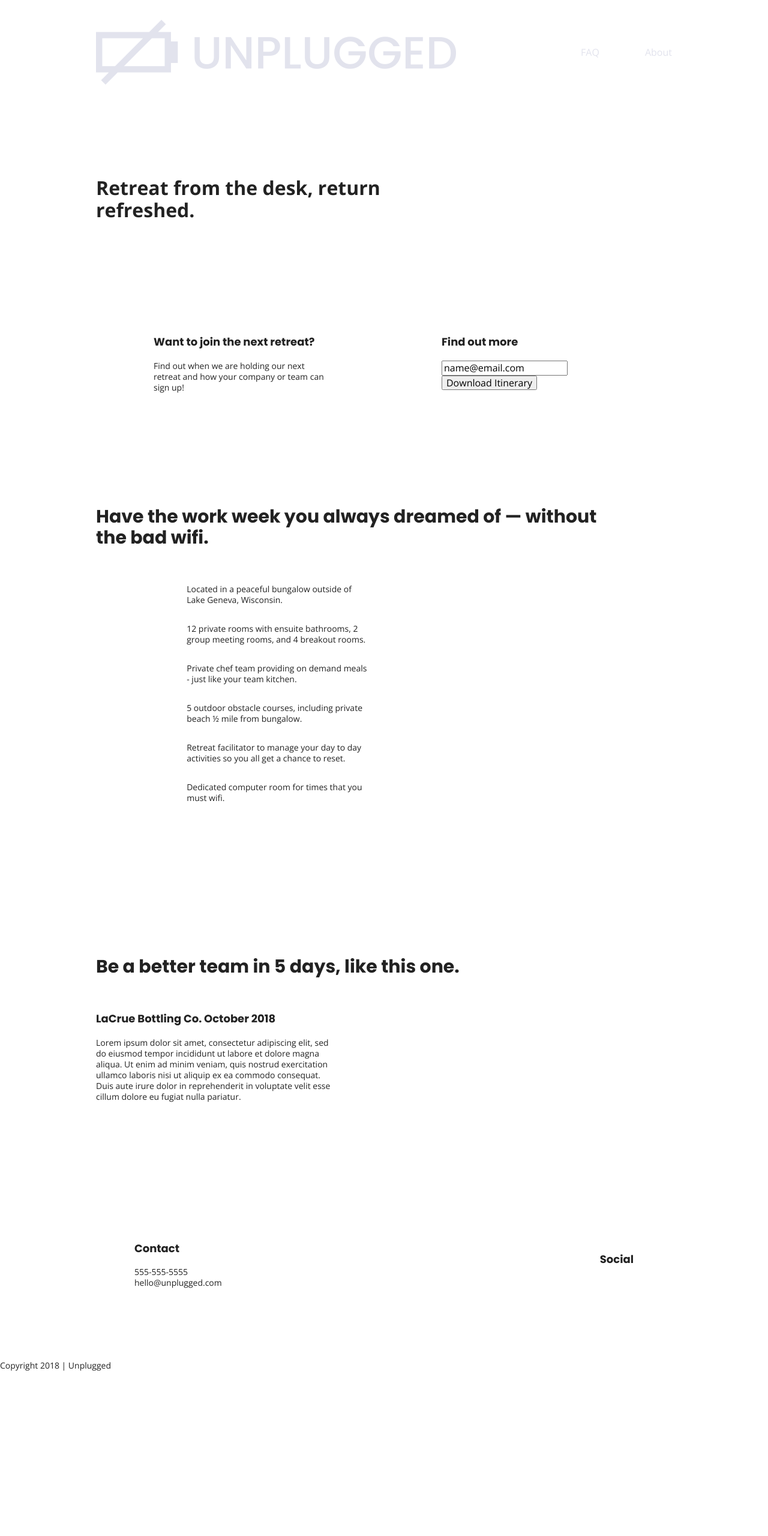
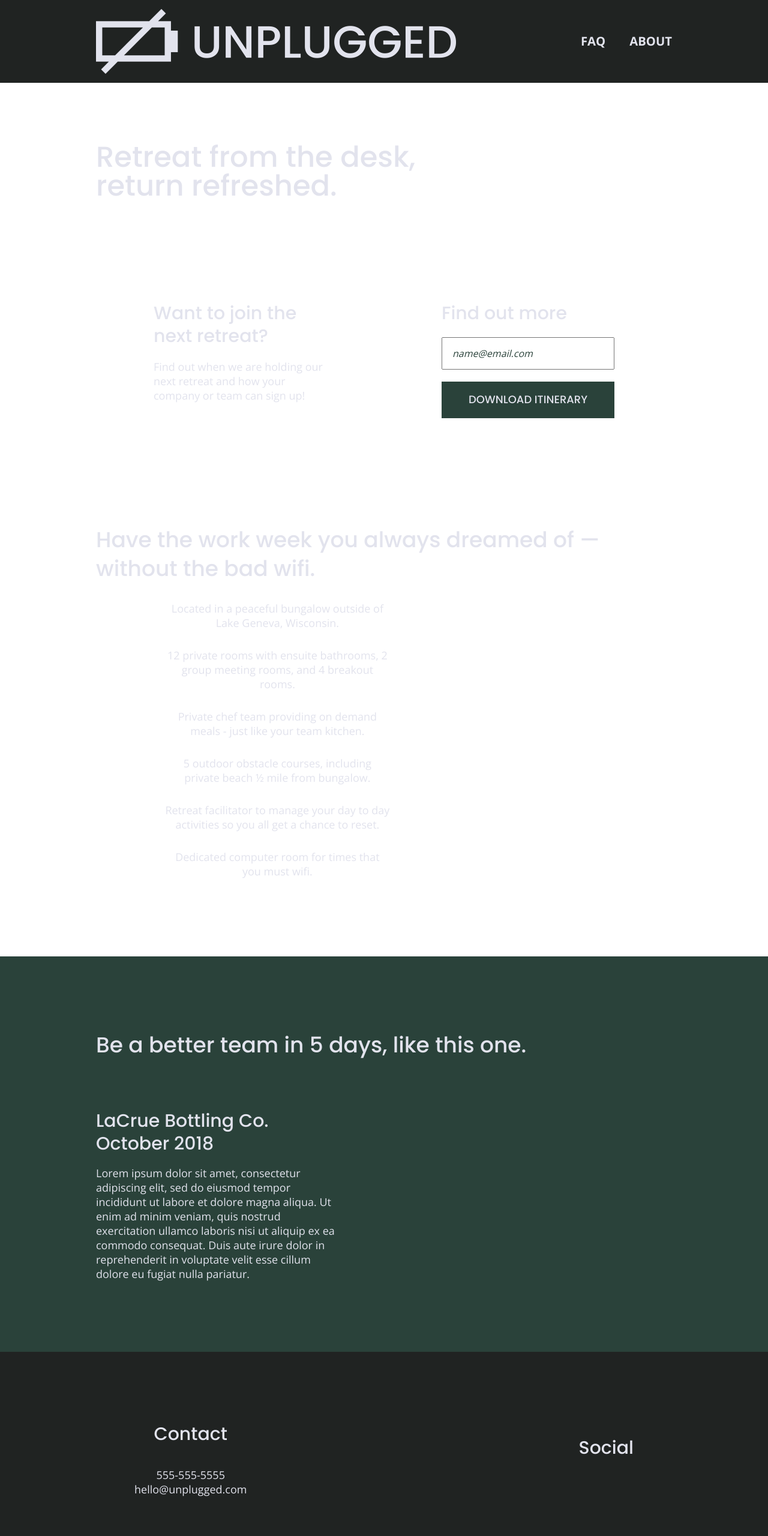
Before and after one commit to Tmerc72/unplugged-retreat, a website built with Parcel: page index.html in a window 1280 px wide. Shown: the top 2560 px of the page at 60% size. Before the commit the page ends 2305 px from the top, so only its background shows below. Built offline with nearby package versions, Linux system fonts and the light colour scheme.

Commit message:
Added more styling and colors

```diff
--- a/css/main.css
+++ b/css/main.css
@@ -97,6 +97,7 @@
   font-family: 'Open Sans', sans-serif;
   font-size: 1em;
   text-align: left;
+  color: #e2e3ed;
 }
 
 ul,
@@ -112,12 +113,14 @@
 h2 {
   font-family: 'Poppins', sans-serif;
   font-size: 1.875em;
+  font-weight: 500;
 }
 
 h3,
 h4 {
   font-family: 'Poppins', sans-serif;
   font-size: 1.125em;
+  font-weight: 500;
   margin: 20px 0;
 }
 
@@ -151,6 +154,7 @@
   justify-content: center;
   align-items: center;
   flex-flow: row wrap;
+  background-color: #202322;
 }
 
 header {
@@ -165,12 +169,22 @@
   margin: 0;
 }
 
+.header-divider {
+  background: #3a3a3a;
+  height: 1px;
+  width: 100%;
+  margin: 10px 0 20px 0;
+}
+
 header nav {
   display: flex;
   justify-content: space-around;
   align-items: center;
   flex-flow: row wrap;
   width: 60%;
+  font-size: 1.125em;
+  font-weight: 700;
+  text-transform: uppercase;
 }
 
 header nav ul {
@@ -179,8 +193,13 @@
   width: 100%;
 }
 
+header nav ul li {
+  font-size: 1.125em;
+}
+
 footer {
   flex-direction: column;
+  text-align: center;
 }
 
 footer p {
@@ -221,12 +240,45 @@
   flex-flow: row wrap;
 }
 
+.hero-area h1 {
+  font-size: 2.25em;
+  font-family: 'Poppins', Helvetica, Arial, sans-serif;
+  font-weight: 500;
+  line-height: 1.2;
+}
+
 /* Aside */
 aside {
   display: flex;
   justify-content: center;
   align-items: center;
   flex-flow: row wrap;
+}
+
+aside .form{
+  margin-top: 30px;
+}
+
+input[type=text] {
+  box-sizing: border-box;
+  width: 100%;
+  color: #2a423a;
+  font-style: italic;
+  padding: 1em;
+}
+
+input[type=button] {
+  width: 100%;
+  padding: 20px 0;
+  margin-top: 20px;
+  background-color: #2a423a;
+  font-family: 'Poppins', Helvetica, Arial, sans-serif;
+  font-weight: 500;
+  font-size: 1.125em;
+  color: #e2e3ed;
+  border: none;
+  text-align: center;
+  text-transform: uppercase;
 }
 
 /* Features */
@@ -254,6 +306,7 @@
 
 .features p {
   margin: 0;
+  text-align: center;
 }
 
 /* Reviews */
@@ -261,10 +314,12 @@
   display: flex;
   justify-content: center;
   flex-flow: row wrap;
+  background-color: #2a423a;
 }
 
 .reviews h2 {
   margin-bottom: 40px;
+  line-height: 1;
 }
 
 .reviews h3 {
@@ -279,6 +334,7 @@
   justify-content: center;
   align-items: center;
   flex-flow: row wrap;
+  background-color: #527158;
 }
 
 .contact-section {
@@ -286,6 +342,7 @@
   justify-content: center;
   align-items: center;
   flex-flow: row wrap;
+  background-color: #2a423a;
 }
 
 .contact-content p {
@@ -299,6 +356,7 @@
   justify-content: center;
   align-items: center;
   flex-flow: row wrap;
+  background-color: #527158;
 }
 
 .faq .content-wrapper {
@@ -311,10 +369,15 @@
 
 .faq h2 {
   margin-bottom: 40px;
+  line-height: 1;
 }
 
 .faq-content {
   margin-bottom: 50px;
+}
+
+.faq-content h4 {
+  line-height: 1.333;
 }
 
 /* ==========================================================================
@@ -414,6 +477,16 @@
     margin: 100px 0;
   }
 
+  h2 {
+    font-size: 2.25em;
+    line-height: 1.333;
+  }
+
+  h3 {
+    font-size: 1.5em;
+    line-height: 1.25;
+  }
+
   /* Header */
   header {
     justify-content: space-around;
@@ -423,6 +496,10 @@
   header .content-wrapper {
     width: 100%;
     justify-content: space-between;
+  }
+
+  header figure {
+    width: 30%;
   }
 
   header nav {
@@ -438,6 +515,11 @@
   }
 
   /* Hero Area */
+  .hero-area h1 {
+    font-size: 3em;
+    line-height: 1;
+    margin: 0;
+  }
 
   /* Aside */
   aside .content-wrapper {
@@ -454,6 +536,10 @@
   }
 
   /* Features */
+  .features h2 {
+    margin-bottom: 20px;
+  }
+
   .features article {
     display: flex;
     justify-content: center;
@@ -463,7 +549,7 @@
   }
 
   .features .features-item-description {
-    width: 50%;
+    width: 62%;
   }
 
   /* Reviews */
@@ -472,8 +558,17 @@
     justify-content: space-between;
   }
 
+  .reviews h2 {
+    width: 85%;
+  }
+
   .reviews article div {
     width: 49%;
+  }
+
+  .reviews h3 {
+    width: 75%;
+    margin: 0;
   }
 
   /* Footer */
@@ -482,14 +577,24 @@
     margin: 100px 0;
   }
 
-  .footer-content {
+  footer .footer-content {
     display: flex;
     justify-content: space-between;
     align-items: center;
+    flex-direction: row;
   }
 
   footer .contact {
     margin-bottom: 0;
+  }
+
+  footer h4 {
+    font-size: 1.5em;
+    margin-bottom: 40px;
+  }
+
+  footer p {
+      line-height: 1.285;
   }
 
   footer .copyright {
@@ -521,6 +626,10 @@
     align-items: flex-start;
   }
 
+  .contact-content h4 {
+    font-size: 1.5em;
+  }
+
   /*===================================================
   FAQ Page
   ===================================================*/
@@ -536,13 +645,37 @@
   .faq h2 {
     width: 100%;
   }
+
+  .faq h4,
+  .faq p {
+      font-size: .875em;
+      line-height: 1.125;
+  }
 }
 
 @media only screen and (min-width: 1200px) {
   /*Desktop styles here*/
 
+  header {
+    padding: 15px 0;
+  }
+
   .content-wrapper {
     max-width: 960px;
+  }
+
+  h2 {
+    font-size: 2.25em;
+  }
+
+  h3,
+  h4 {
+      font-size: 1.875em;
+  }
+
+  p {
+      font-size: 1.125em;
+      line-height: 1.333;
   }
 
   /*Hero*/
@@ -560,6 +693,10 @@
     width: 30%;
   }
 
+  .form-description p {
+    font-size: 1.125em;
+  }
+
   /*Features*/
   .features h2 {
     width: 90%;
@@ -570,8 +707,16 @@
   }
 
   /*Reviews*/
+  .reviews h2 {
+    padding-bottom: 50px;
+  }
+
   .reviews article div {
     width: 42%;
+  }
+
+  footer h4 {
+    font-size: 1.875em;
   }
 
   /*=========================================
@@ -581,6 +726,11 @@
   .mission h2,
   .contact-section .content-wrapper h2 {
     width: 95%;
+    font-size: 3em;
+  }
+
+  .contact-content h4 {
+    font-size: 1.875em;
   }
 
   /*==========================================
@@ -589,6 +739,13 @@
 
   .faq h2 {
     width: 100%;
+    font-size: 3em;
+  }
+
+  .faq h4,
+  .faq p {
+      font-size: 1.125em;
+      line-height: 1;
   }
 }
 
```
